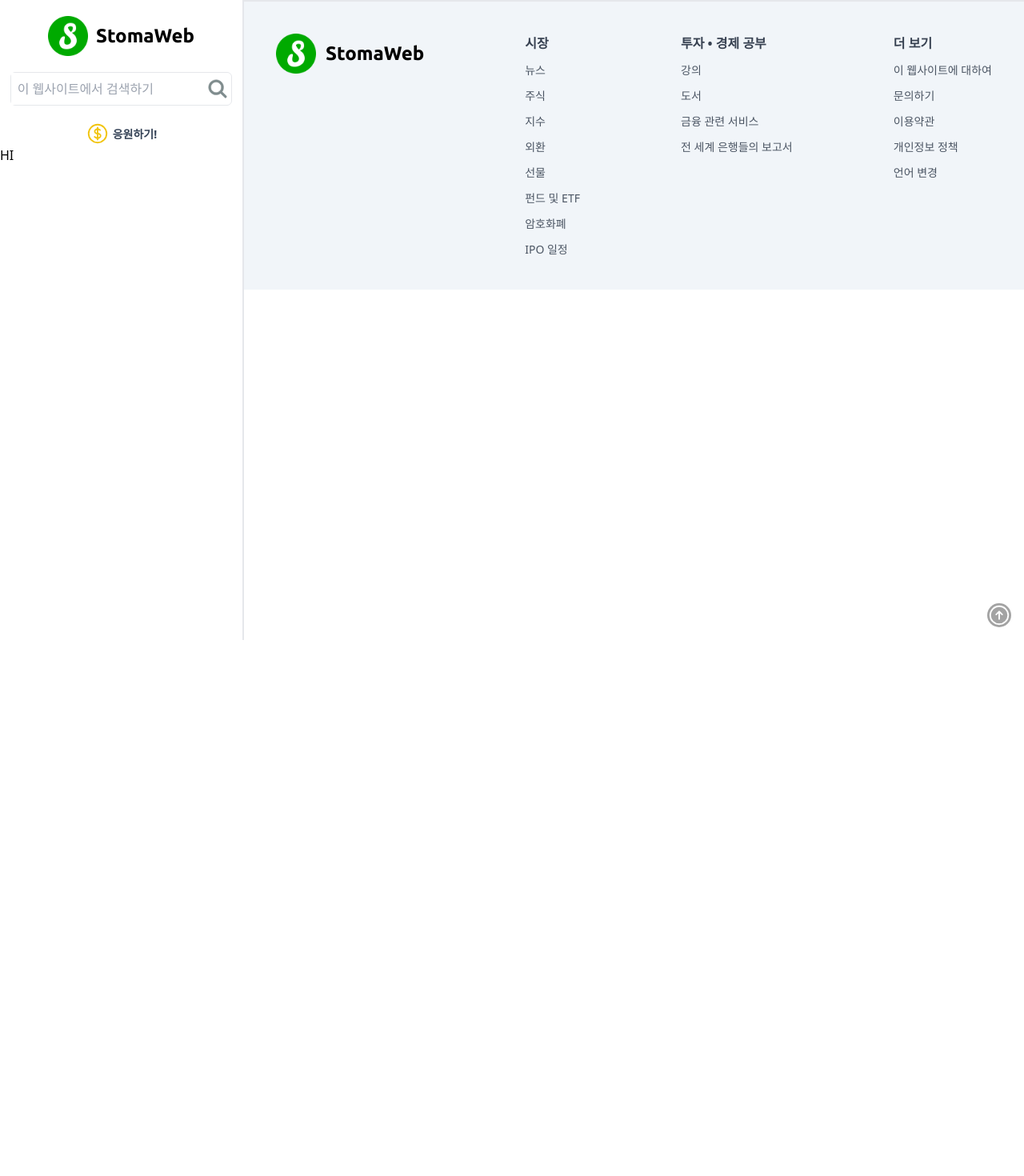
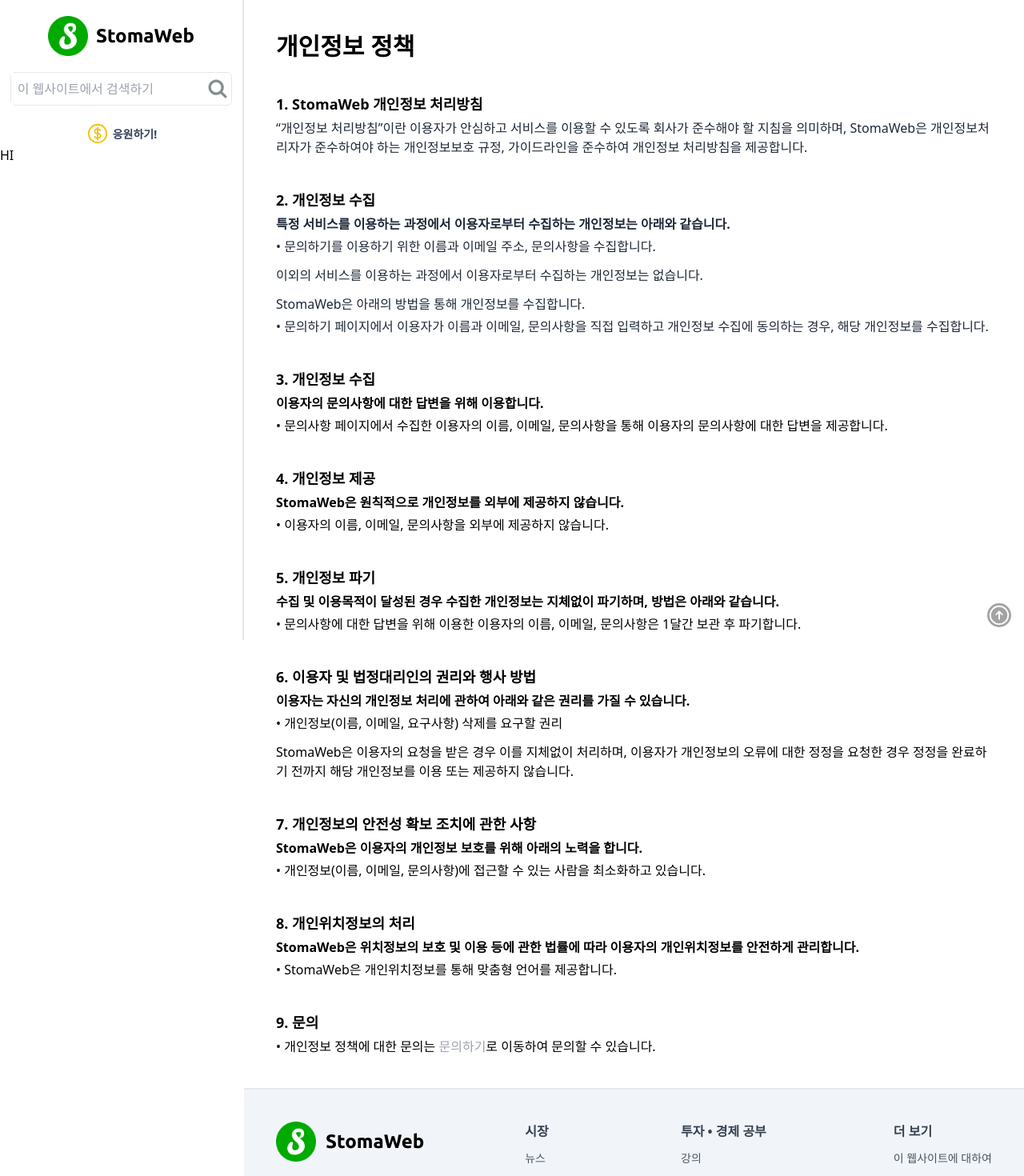
Before and after one commit to devkmins/StomaWeb, a Next.js app: page /more/privacy-policy in a window 1280 px wide. Shown: the top 1470 px of the page at 80% size. Before the commit the page ends 800 px from the top, so only its background shows below. Built offline with nearby package versions, Linux system fonts and the light colour scheme.

Commit message:
feat: 더 보기 페이지 - 개인정보 정책 페이지 구현

```diff
--- a/src/app/more/privacy-policy/page.tsx
+++ b/src/app/more/privacy-policy/page.tsx
@@ -1 +1,119 @@
-export default function PrivacyPolicy() {}
+import Link from "next/link";
+
+export default function PrivacyPolicy() {
+  return (
+    <main className="h-fit my-10 mx-10">
+      <h1 className="text-3xl font-semibold">개인정보 정책</h1>
+      <section className="mt-10">
+        <h2 className="text-lg font-semibold mt-10 mb-1">
+          1. StomaWeb 개인정보 처리방침
+        </h2>
+        <p className="text-gray-800">
+          “개인정보 처리방침”이란 이용자가 안심하고 서비스를 이용할 수 있도록
+          회사가 준수해야 할 지침을 의미하며, StomaWeb은 개인정보처리자가
+          준수하여야 하는 개인정보보호 규정, 가이드라인을 준수하여 개인정보
+          처리방침을 제공합니다.
+        </p>
+        <h2 className="text-lg font-semibold mt-10 mb-1">2. 개인정보 수집</h2>
+        <ul className="text-gray-800">
+          <h3 className="text-base font-semibold mb-1">
+            특정 서비스를 이용하는 과정에서 이용자로부터 수집하는 개인정보는
+            아래와 같습니다.
+          </h3>
+          <li>
+            • 문의하기를 이용하기 위한 이름과 이메일 주소, 문의사항을
+            수집합니다.
+          </li>
+          <li className="mt-3">
+            이외의 서비스를 이용하는 과정에서 이용자로부터 수집하는 개인정보는
+            없습니다.
+          </li>
+          <li className="mt-3 mb-1">
+            StomaWeb은 아래의 방법을 통해 개인정보를 수집합니다.
+          </li>
+          <li>
+            • 문의하기 페이지에서 이용자가 이름과 이메일, 문의사항을 직접
+            입력하고 개인정보 수집에 동의하는 경우, 해당 개인정보를 수집합니다.
+          </li>
+        </ul>
+        <h2 className="text-lg font-semibold mt-10 mb-1">3. 개인정보 수집</h2>
+        <ul>
+          <h3 className="text-base font-semibold mb-1">
+            이용자의 문의사항에 대한 답변을 위해 이용합니다.
+          </h3>
+          <li>
+            • 문의사항 페이지에서 수집한 이용자의 이름, 이메일, 문의사항을 통해
+            이용자의 문의사항에 대한 답변을 제공합니다.
+          </li>
+        </ul>
+        <h2 className="text-lg font-semibold mt-10 mb-1">4. 개인정보 제공</h2>
+        <ul>
+          <h3 className="text-base font-semibold mb-1">
+            StomaWeb은 원칙적으로 개인정보를 외부에 제공하지 않습니다.
+          </h3>
+          <li>• 이용자의 이름, 이메일, 문의사항을 외부에 제공하지 않습니다.</li>
+        </ul>
+        <h2 className="text-lg font-semibold mt-10 mb-1">5. 개인정보 파기</h2>
+        <ul>
+          <h3 className="text-base font-semibold mb-1">
+            수집 및 이용목적이 달성된 경우 수집한 개인정보는 지체없이 파기하며,
+            방법은 아래와 같습니다.
+          </h3>
+          <li>
+            • 문의사항에 대한 답변을 위해 이용한 이용자의 이름, 이메일,
+            문의사항은 1달간 보관 후 파기합니다.
+          </li>
+        </ul>
+        <h2 className="text-lg font-semibold mt-10 mb-1">
+          6. 이용자 및 법정대리인의 권리와 행사 방법
+        </h2>
+        <ul>
+          <h3 className="text-base font-semibold mb-1">
+            이용자는 자신의 개인정보 처리에 관하여 아래와 같은 권리를 가질 수
+            있습니다.
+          </h3>
+          <li>• 개인정보(이름, 이메일, 요구사항) 삭제를 요구할 권리</li>
+          <li className="mt-3">
+            StomaWeb은 이용자의 요청을 받은 경우 이를 지체없이 처리하며,
+            이용자가 개인정보의 오류에 대한 정정을 요청한 경우 정정을 완료하기
+            전까지 해당 개인정보를 이용 또는 제공하지 않습니다.
+          </li>
+        </ul>
+        <h2 className="text-lg font-semibold mt-10 mb-1">
+          7. 개인정보의 안전성 확보 조치에 관한 사항
+        </h2>
+        <ul>
+          <h3 className="text-base font-semibold mb-1">
+            StomaWeb은 이용자의 개인정보 보호를 위해 아래의 노력을 합니다.
+          </h3>
+          <li>
+            • 개인정보(이름, 이메일, 문의사항)에 접근할 수 있는 사람을
+            최소화하고 있습니다.
+          </li>
+        </ul>
+        <h2 className="text-lg font-semibold mt-10 mb-1">
+          8. 개인위치정보의 처리
+        </h2>
+        <ul>
+          <h3 className="text-base font-semibold mb-1">
+            StomaWeb은 위치정보의 보호 및 이용 등에 관한 법률에 따라 이용자의
+            개인위치정보를 안전하게 관리합니다.
+          </h3>
+          <li>• StomaWeb은 개인위치정보를 통해 맞춤형 언어를 제공합니다.</li>
+        </ul>
+        <h2 className="text-lg font-semibold mt-10 mb-1">9. 문의</h2>
+        <ul>
+          <li>
+            • 개인정보 정책에 대한 문의는{" "}
+            <Link href="/more/support">
+              <span className="text-gray-400 hover:text-gray-800">
+                문의하기
+              </span>
+            </Link>
+            로 이동하여 문의할 수 있습니다.
+          </li>
+        </ul>
+      </section>
+    </main>
+  );
+}
```
